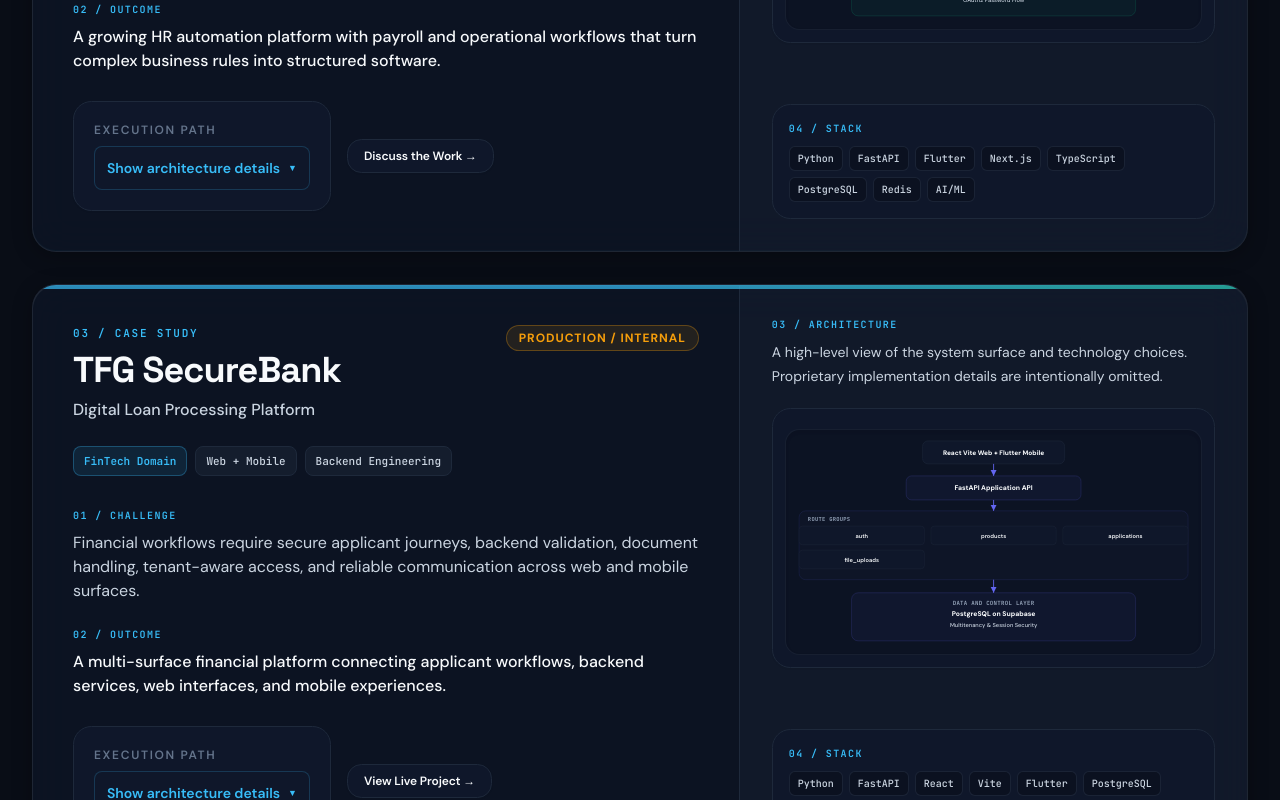
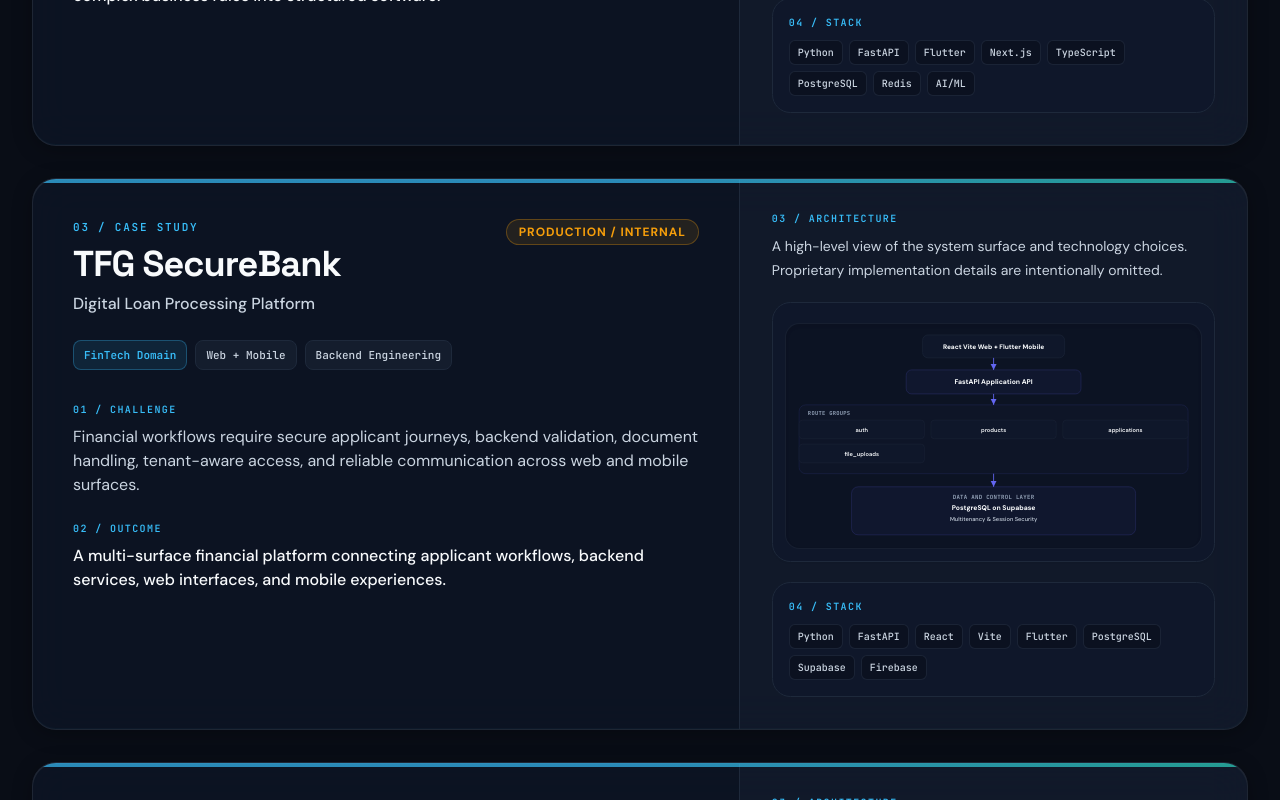
Before and after one commit to MeghrajGoudThigulla/meghraj-portfolio, a Next.js app in the folder portfolio-frontend/: page / in a window 1280 px wide. Shown: the part 5440-6240 px from the top of the page. Built offline with nearby package versions, Linux system fonts and the light colour scheme.

Commit message:
chore(portfolio-frontend): omit details-toggle and action links from project cards

```diff
--- a/portfolio-frontend/components/Projects.tsx
+++ b/portfolio-frontend/components/Projects.tsx
@@ -1,9 +1,7 @@
 'use client';
 
-import Link from 'next/link';
 import { motion, Variants } from 'framer-motion';
 import ApiDiagramCard, { type ApiDiagramModel } from './ApiDiagramCard';
-import ProjectDetailsToggle from './ProjectDetailsToggle';
 import SectionHeading from './SectionHeading';
 import TiltCard from './TiltCard';
 
@@ -142,9 +140,6 @@ export default function Projects() {
 
         <motion.div className="mt-10 grid gap-8" variants={containerVariants} initial="hidden" whileInView="visible" viewport={{ once: true, margin: "-80px" }}>
           {projectsData.map((project, index) => {
-            const detailsHref = project.detailsHref ?? "/#contact";
-            const isExternal = detailsHref.startsWith("http");
-
             return (
               <TiltCard as="article" key={project.title} variants={projectVariants} className="group relative overflow-hidden rounded-3xl border border-brand-border/70 bg-brand-surface/80 shadow-glass border-glow-hover card">
                 <div aria-hidden className="absolute inset-x-0 top-0 h-1 bg-gradient-to-r from-brand-blue via-sky-400 to-brand-accent opacity-70 transition-opacity group-hover:opacity-100" />
@@ -187,14 +182,6 @@ export default function Projects() {
                       </div>
                     </div>
 
-                    <div className="mt-7 flex flex-wrap items-center gap-4">
-                      <ProjectDetailsToggle projectTitle={project.title} actionItems={project.action} />
-                      {project.detailsHref ? (
-                        <Link href={detailsHref} target={isExternal ? "_blank" : undefined} rel={isExternal ? "noreferrer" : undefined} className="btn btn-secondary btn-sm">View Live Project →</Link>
-                      ) : (
-                        <Link href="/#contact" className="btn btn-secondary btn-sm">Discuss the Work →</Link>
-                      )}
-                    </div>
                   </div>
 
                   <div className="border-t border-brand-border bg-brand-muted/30 p-5 sm:p-7 lg:border-l lg:border-t-0 lg:p-8">
```
Also changed, not shown: 1 other file (tests, documents, lock files or other folders).
